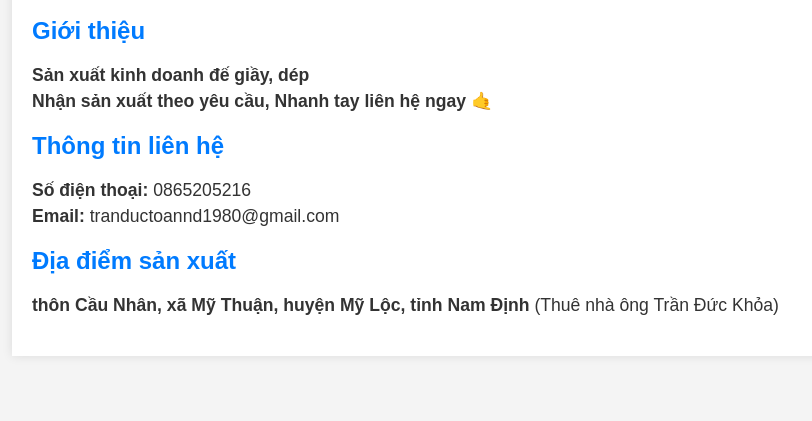
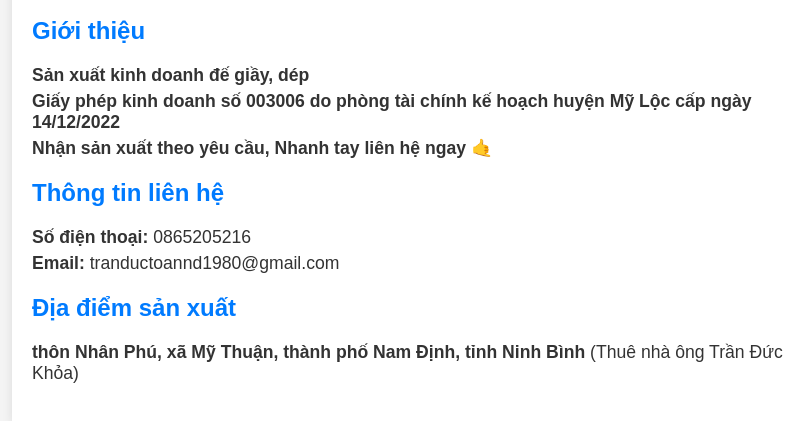
Before and after one commit to mtdatt/test_qr.github.io, a plain HTML site: page index.html in a window 1280 px wide. Shown: the part 225-646 px from the top of the page, without its empty margins (208-1020 px from the left). Drawn offline with Linux system fonts and the light colour scheme.

Commit message:
Update index.html

```diff
--- a/index.html
+++ b/index.html
@@ -3,7 +3,7 @@
 <head>
     <meta charset="UTF-8">
     <meta name="viewport" content="width=device-width, initial-scale=1.0">
-    <title>Thông tin Doanh nghiệp</title>
+    <title>Thông tin hộ kinh doanh</title>
     <style>
         body {
             font-family: Arial, sans-serif;
@@ -55,6 +55,7 @@
         <div class="introduce">
             <h2>Giới thiệu</h2>
             <p><strong>Sản xuất kinh doanh đế giầy, dép</strong></p>
+            <p><strong>Giấy phép kinh doanh số 003006 do phòng tài chính kế hoạch huyện Mỹ Lộc cấp ngày 14/12/2022 </strong></p>
             <p><strong>Nhận sản xuất theo yêu cầu, Nhanh tay liên hệ ngay 🤙</strong></p>
         </div>
 
@@ -66,7 +67,7 @@
 
         <div class="locations">
             <h2>Địa điểm sản xuất</h2>
-            <p><strong>thôn Cầu Nhân, xã Mỹ Thuận, huyện Mỹ Lộc, tỉnh Nam Định</strong> (Thuê nhà ông Trần Đức Khỏa)</p>
+            <p><strong>thôn Nhân Phú, xã Mỹ Thuận, thành phố Nam Định, tỉnh Ninh Bình</strong> (Thuê nhà ông Trần Đức Khỏa)</p>
         </div>
 
     </div>
```
